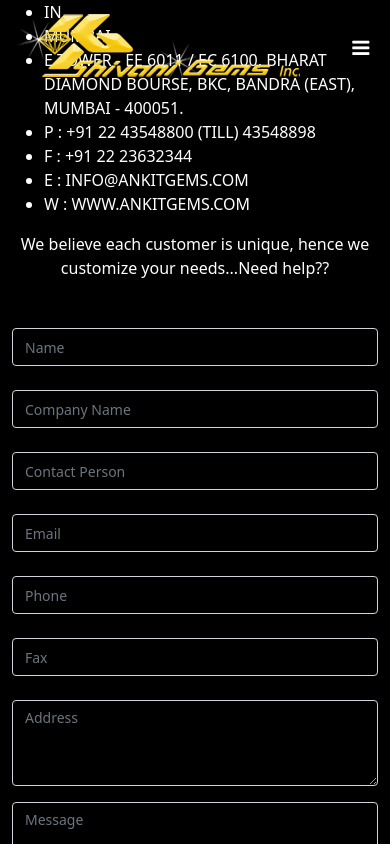
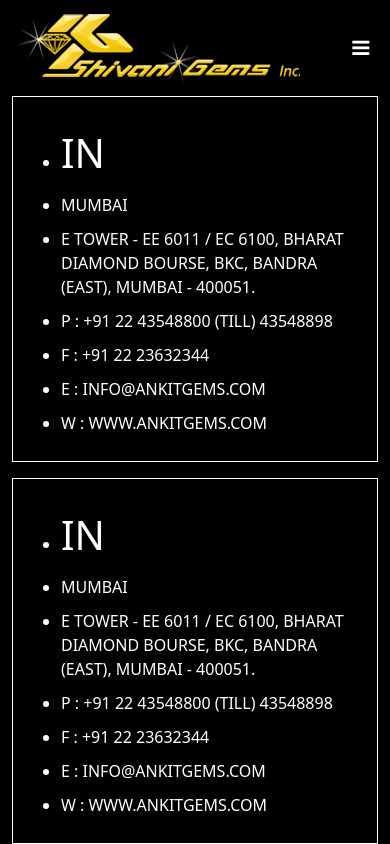
Before and after one commit to drmaniya/client-repo, a React (Create React App) app: page /contact in a window 390 px wide. Shown: the top 844 px of the page. Built offline with nearby package versions, Linux system fonts and the light colour scheme.

Commit message:
responsive set

```diff
--- a/src/Assets/scss/_reboot.scss
+++ /dev/null
@@ -1,4 +0,0 @@
-body {
-  background-color: #000;
-  color: #fff;
-}
--- /dev/null
+++ b/src/Assets/scss/_reset.scss
@@ -0,0 +1,18 @@
+body {
+  background-color: #000;
+  color: #fff;
+}
+input {
+  &::placeholder {
+    color: #ccc !important;
+  }
+}
+textarea {
+  &::placeholder {
+    color: #ccc !important;
+  }
+}
+
+::-webkit-scrollbar {
+  display: none;
+}
--- a/src/Assets/scss/style.scss
+++ b/src/Assets/scss/style.scss
@@ -1,2 +1,2 @@
-@import './reboot';
+@import './_reset';
 @import './slickStyle.scss';
--- a/src/Pages/Component/InputField.scss
+++ b/src/Pages/Component/InputField.scss
@@ -1,6 +1,7 @@
 .inputWrapper {
   background-color: transparent !important;
   color: #fff !important;
+  border-radius: 0px !important;
   &:focus {
     background-color: transparent;
     border: 1px solid yellow !important;
--- a/src/Pages/ContactUs.jsx
+++ b/src/Pages/ContactUs.jsx
@@ -4,11 +4,12 @@
 
 export default function ContactUs(){
 	return(
-		<div className="container">
+		<div className="container mt-5 pt-5">
 			<div className="row">
-				<div className="col-lg-4 col-12">
-					<ul>
-						<li><label>IN</label></li>
+				{[1,2,3].map((i)=>(
+				<div key={i} className="col-lg-4 col-12">
+					<ul className="contactWrapper">
+					<li><label>IN</label></li>
 					<li>MUMBAI</li>
 					<li>E TOWER - EE 6011 / EC 6100, BHARAT DIAMOND BOURSE, BKC, BANDRA (EAST), MUMBAI - 400051.</li>
 					<li>P : +91 22 43548800 (TILL) 43548898</li>
@@ -16,8 +17,8 @@
 					<li>E : INFO@ANKITGEMS.COM</li>
 					<li>W : WWW.ANKITGEMS.COM</li>
 					</ul>
-				</div>
-				<div className="col-12 text-center mb-5">
+				</div>))}
+				<div className="col-12 text-center mb-5 mt-5">
 					We believe each customer is unique, hence we customize your needs...Need help??
 				</div>
 				<div className="col-lg-4 col-12">
--- a/src/Pages/LoginFlow/LoginFlow.scss
+++ b/src/Pages/LoginFlow/LoginFlow.scss
@@ -7,6 +7,9 @@
   opacity: 0.9;
   width: 600px;
   padding: 2rem 5rem;
+  height: calc(100vh - 15rem);
+  overflow-y: auto;
+  overflow-x: hidden;
   &.signUp {
     max-width: auto;
   }
@@ -18,5 +21,6 @@
     left: 0;
     transform: translateX(0%);
     opacity: 1;
+    height: auto;
   }
 }
--- a/src/Pages/LoginFlow/SignUp.jsx
+++ b/src/Pages/LoginFlow/SignUp.jsx
@@ -165,18 +165,18 @@
 											<InputField placeholder="Website"/>
 										</div>
 										<div className="col-lg-6 col-12">
-											Upload Passport copy of the Proprietor Or any Partner or Director (only .jpg, .png, .pdf allowed)
+											<p>Upload Passport copy of the Proprietor Or any Partner or Director (only .jpg, .png, .pdf allowed)</p>
 											<UploadBtn/>
 										</div>
 										<div className="col-lg-6 col-12">
-											Company Reg. (only .jpg, .png, .pdf allowed)
+											<p>Company Reg. (only .jpg, .png, .pdf allowed)</p>
 											<UploadBtn/>
 										</div>
 									</div>
 									</div>
 								</div>
 							</div>
-							<div className="mb-3 d-flex align-items-center justify-content-between">
+							<div className="mb-3 mt-5 d-flex align-items-center justify-content-between">
 								<Button  primaryBtn label="Prev"/>
 								<Button  primaryBtn label="Next"/>
 							</div>
--- a/src/Pages/common.scss
+++ b/src/Pages/common.scss
@@ -330,3 +330,16 @@
     width: 100%;
   }
 }
+
+// contact
+
+.contactWrapper {
+  border: 1px solid #fff;
+  padding: 1rem 1rem 1rem 3rem;
+  li {
+    label {
+      font-size: 40px;
+    }
+    margin: 10px 0px;
+  }
+}
```
